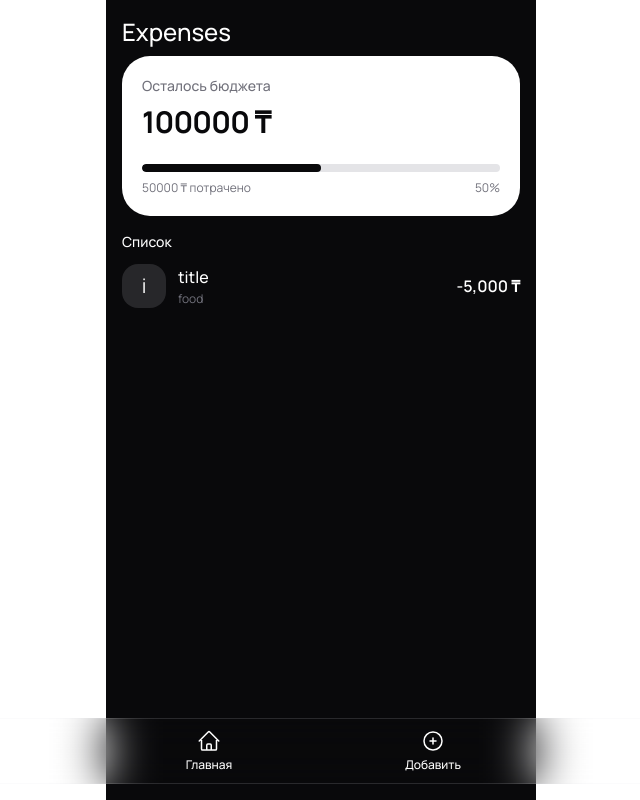
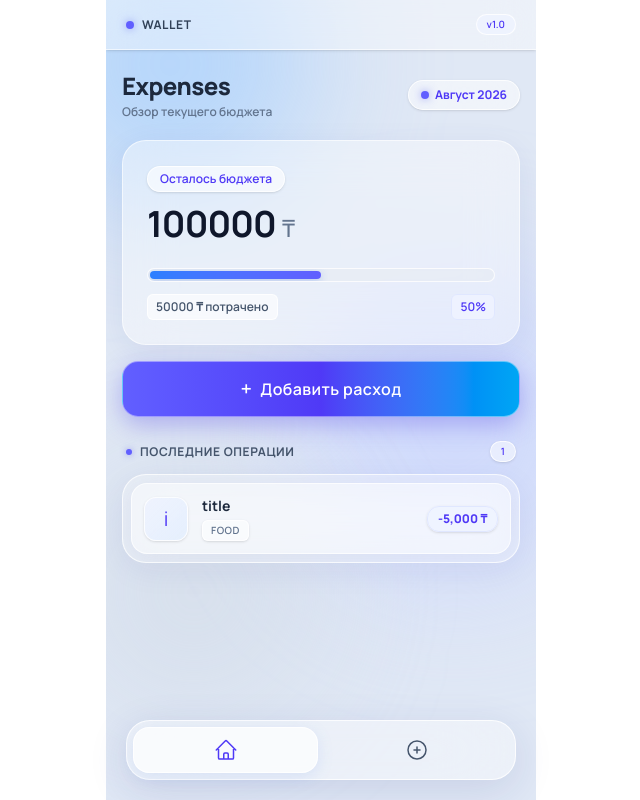
Before and after one commit to azikulovv/expense, a Nuxt app: page / in a window 1280 px wide. Shown: the whole page, without its empty margins (319-959 px from the left). Built offline with nearby package versions, Linux system fonts and the light colour scheme.

Commit message:
feat: обновлены интерфейсы и стили компонентов для улучшения пользовательского опыта

```diff
--- a/app/entity/budget/ui/budget-overview.vue
+++ b/app/entity/budget/ui/budget-overview.vue
@@ -5,22 +5,39 @@ const { incoming, outcoming, percentage } = useBudget();
 </script>
 
 <template>
-  <section class="rounded-[28px] bg-white p-5 text-zinc-950">
-    <p class="text-sm font-medium text-zinc-500">Осталось бюджета</p>
+  <section
+    class="relative overflow-hidden rounded-3xl border border-white/60 bg-white/40 p-6 text-slate-800 backdrop-blur-xl shadow-[0_8px_32px_0_rgba(31,38,135,0.07)]"
+  >
+    <div
+      class="inline-block rounded-full border border-white/80 bg-white/60 px-3 py-1 text-xs font-semibold text-indigo-600 shadow-sm"
+    >
+      Осталось бюджета
+    </div>
 
-    <div class="mt-2 text-3xl font-bold tracking-tight">{{ incoming }} ₸</div>
+    <div class="mt-3 text-4xl font-bold tracking-tight text-slate-900">
+      {{ incoming }} <span class="text-2xl font-light text-slate-500">₸</span>
+    </div>
 
     <div class="mt-6">
-      <div class="h-2 overflow-hidden rounded-full bg-zinc-200">
+      <div
+        class="h-3.5 w-full overflow-hidden rounded-full border border-white/80 bg-slate-200/50 p-0.5 backdrop-blur-sm"
+      >
         <div
-          class="h-full w-1 rounded-full bg-zinc-950"
+          class="h-full rounded-full bg-gradient-to-r from-blue-500 to-indigo-500 shadow-[0_2px_8px_rgba(91,134,229,0.4)] transition-all duration-500"
           :style="{ width: `${percentage}%` }"
         />
       </div>
 
-      <div class="mt-2 flex justify-between text-xs text-zinc-500">
-        <span>{{ outcoming }} ₸ потрачено</span>
-        <span>{{ percentage }}%</span>
+      <div
+        class="mt-3 flex justify-between text-xs font-semibold text-slate-600"
+      >
+        <span class="rounded-md bg-white/60 px-2 py-1 border border-white/80"
+          >{{ outcoming }} ₸ потрачено</span
+        >
+        <span
+          class="rounded-md bg-indigo-50 px-2 py-1 text-indigo-600 border border-indigo-100"
+          >{{ percentage }}%</span
+        >
       </div>
     </div>
   </section>
--- a/app/entity/expense/ui/ExpenseItem.vue
+++ b/app/entity/expense/ui/ExpenseItem.vue
@@ -8,24 +8,33 @@ defineProps<{
 </script>
 
 <template>
-  <button class="flex w-full items-center gap-3 py-3 text-left">
+  <button
+    class="group flex w-full items-center gap-3.5 rounded-2xl border border-white/70 bg-white/40 p-3 text-left transition-all duration-200 backdrop-blur-xl shadow-[0_4px_20px_rgba(31,38,135,0.05)] hover:border-white/90 hover:bg-white/60 hover:shadow-[0_8px_25px_rgba(91,134,229,0.12)] active:scale-[0.98] active:bg-white/30"
+  >
+    <!-- Иконка с глубоким ледяным градиентом -->
     <div
-      class="flex size-11 shrink-0 items-center justify-center rounded-2xl bg-zinc-800 text-xl"
+      class="flex size-11 shrink-0 items-center justify-center rounded-xl border border-white/80 bg-gradient-to-br from-indigo-50/80 to-blue-100/60 text-xl text-indigo-600 shadow-sm transition-transform group-hover:scale-105"
     >
       {{ icon }}
     </div>
 
+    <!-- Инфо блок -->
     <div class="min-w-0 flex-1">
-      <p class="truncate font-medium text-white">
+      <p class="truncate text-sm font-bold text-slate-800">
         {{ title }}
       </p>
 
-      <p class="mt-0.5 text-xs text-zinc-500">
+      <span
+        class="mt-1 inline-block rounded-md border border-white/80 bg-white/50 px-2 py-0.5 text-[10px] font-semibold uppercase tracking-wider text-slate-500 shadow-sm"
+      >
         {{ type }}
-      </p>
+      </span>
     </div>
 
-    <span class="font-semibold text-white">
+    <!-- Сумма -->
+    <span
+      class="rounded-xl border border-indigo-100 bg-indigo-50/80 px-2.5 py-1 text-xs font-extrabold text-indigo-600 backdrop-blur-md shadow-sm"
+    >
       -{{ amount.toLocaleString() }} ₸
     </span>
   </button>
--- a/app/feature/add-expense-form/model/useExpenseForm.ts
+++ b/app/feature/add-expense-form/model/useExpenseForm.ts
@@ -15,6 +15,7 @@ export const useExpenseForm = () => {
   const errors = ref<Partial<Record<keyof FormSchema, string[]>>>({});
 
   function submit() {
+    errors.value = {};
     const result = formSchema.safeParse(form);
 
     if (!result.success) {
--- a/app/layouts/default.vue
+++ b/app/layouts/default.vue
@@ -4,9 +4,42 @@ import { BottomNavigation } from "~/widget/bottom-navigation";
 
 <template>
   <div
-    class="relative mx-auto min-h-dvh h-screen overflow-auto w-full max-w-107.5 bg-zinc-950 text-white"
+    class="relative mx-auto flex h-screen min-h-dvh w-full max-w-107.5 flex-col overflow-hidden bg-[#E0E8F5] text-slate-800 selection:bg-indigo-500 selection:text-white"
   >
-    <main class="p-4 pb-[calc(env(safe-area-inset-bottom)+64px)]">
+    <!-- Фоновые ледяные орбы для создания эффекта преломления стекла -->
+    <div
+      class="pointer-events-none absolute -left-20 -top-20 h-72 w-72 rounded-full bg-blue-300/50 blur-3xl"
+    />
+    <div
+      class="pointer-events-none absolute -right-20 top-1/3 h-80 w-80 rounded-full bg-indigo-200/60 blur-3xl"
+    />
+    <div
+      class="pointer-events-none absolute -left-10 bottom-20 h-64 w-64 rounded-full bg-slate-300/40 blur-3xl"
+    />
+
+    <!-- Ледяная стеклянная шапка -->
+    <header
+      class="sticky top-0 z-40 flex items-center justify-between border-b border-white/60 bg-white/40 px-5 py-3.5 backdrop-blur-xl shadow-sm"
+    >
+      <div class="flex items-center gap-2">
+        <span
+          class="size-2 rounded-full bg-indigo-500 shadow-[0_0_8px_rgba(99,102,241,0.6)]"
+        />
+        <span class="text-xs font-bold tracking-wider text-slate-700 uppercase"
+          >Wallet</span
+        >
+      </div>
+      <span
+        class="rounded-full border border-white/80 bg-indigo-50/80 px-2.5 py-0.5 text-[10px] font-semibold text-indigo-600 backdrop-blur-md"
+      >
+        v1.0
+      </span>
+    </header>
+
+    <!-- Основной контент со скроллом -->
+    <main
+      class="relative z-10 flex-1 overflow-auto p-4 pb-[calc(env(safe-area-inset-bottom)+100px)]"
+    >
       <slot />
     </main>
 
--- a/app/pages/index.vue
+++ b/app/pages/index.vue
@@ -5,9 +5,45 @@ import ExpenseList from "~/widget/expense-list/ui/expense-list.vue";
 </script>
 
 <template>
-  <h1 class="text-2xl font-medium">Expenses</h1>
+  <div class="flex flex-col">
+    <!-- Шапка страницы -->
+    <header class="flex items-center justify-between py-1">
+      <div>
+        <h1 class="text-2xl font-black tracking-tight text-slate-800">
+          Expenses
+        </h1>
+        <p class="mt-0.5 text-xs font-semibold text-slate-500">
+          Обзор текущего бюджета
+        </p>
+      </div>
 
-  <BudgetOverview class="mt-2" />
+      <!-- Стеклянный индикатор месяца -->
+      <div
+        class="inline-flex items-center gap-1.5 rounded-2xl border border-white/80 bg-white/50 px-3 py-1.5 text-xs font-bold text-indigo-600 backdrop-blur-xl shadow-sm"
+      >
+        <span
+          class="size-2 rounded-full bg-indigo-500 shadow-[0_0_8px_rgba(99,102,241,0.6)]"
+        />
+        Август 2026
+      </div>
+    </header>
 
-  <ExpenseList class="mt-4" />
+    <!-- Обзор бюджета (BudgetOverview) -->
+    <BudgetOverview class="mt-4" />
+
+    <!-- Быстрое действие -->
+    <div class="mt-4">
+      <NuxtLink to="/operations">
+        <BaseButton variant="primary">
+          <span class="flex items-center gap-2">
+            <span class="text-xl">+</span>
+            <span>Добавить расход</span>
+          </span>
+        </BaseButton>
+      </NuxtLink>
+    </div>
+
+    <!-- Список расходов (ExpenseList) -->
+    <ExpenseList class="mt-6" />
+  </div>
 </template>
--- a/app/shared/ui/button/BaseButton.vue
+++ b/app/shared/ui/button/BaseButton.vue
@@ -13,11 +13,14 @@ withDefaults(
 <template>
   <button
     :disabled="disabled"
-    class="flex h-14 w-full items-center justify-center rounded-2xl px-5 text-sm font-semibold transition active:scale-[0.98] disabled:pointer-events-none disabled:opacity-50"
+    class="flex h-14 w-full items-center justify-center rounded-2xl border px-5 text-base font-semibold tracking-wide backdrop-blur-xl transition-all duration-300 hover:scale-[1.01] active:scale-[0.98] disabled:pointer-events-none disabled:opacity-40 disabled:scale-100 disabled:shadow-none"
     :class="{
-      'bg-white text-zinc-950': variant === 'primary',
-      'bg-zinc-800 text-white': variant === 'secondary',
-      'bg-rose-500/15 text-rose-400': variant === 'danger',
+      'border-white/40 bg-gradient-to-r from-indigo-500 via-indigo-600 to-sky-500 text-white shadow-[0_8px_25px_rgba(79,70,229,0.35)] hover:shadow-[0_12px_30px_rgba(79,70,229,0.5)]':
+        variant === 'primary',
+      'border-white/80 bg-white/50 text-slate-800 shadow-[0_4px_20px_rgba(31,38,135,0.06)] hover:bg-white/75 hover:shadow-[0_8px_25px_rgba(31,38,135,0.12)]':
+        variant === 'secondary',
+      'border-white/40 bg-gradient-to-r from-rose-500 to-pink-500 text-white shadow-[0_8px_25px_rgba(244,63,94,0.35)] hover:shadow-[0_12px_30px_rgba(244,63,94,0.5)]':
+        variant === 'danger',
     }"
   >
     <slot />
--- a/app/widget/bottom-navigation/ui/bottom-navigation-item.vue
+++ b/app/widget/bottom-navigation/ui/bottom-navigation-item.vue
@@ -2,7 +2,6 @@
 defineProps<{
   to: string;
   icon: string;
-  label: string;
 }>();
 </script>
 
@@ -44,7 +43,5 @@ defineProps<{
         />
       </svg>
     </template>
-
-    <span>{{ label }}</span>
   </NuxtLink>
 </template>
--- a/app/widget/bottom-navigation/ui/bottom-navigation.vue
+++ b/app/widget/bottom-navigation/ui/bottom-navigation.vue
@@ -3,12 +3,10 @@ import { BottomNavigationItem } from "~/widget/bottom-navigation/ui";
 
 const items = [
   {
-    label: "Главная",
     to: "/",
     icon: "home",
   },
   {
-    label: "Добавить",
     to: "/operations",
     icon: "plus",
   },
@@ -17,14 +15,15 @@ const items = [
 
 <template>
   <nav
-    class="fixed inset-x-4 bottom-4 z-50 border rounded-full border-zinc-200/15 bg-zinc/90 backdrop-blur-xl pb-[env(safe-area-inset-bottom)]"
+    class="fixed bottom-5 left-1/2 z-50 w-[calc(100%-2.5rem)] max-w-97.5 -translate-x-1/2 rounded-3xl border border-white/80 bg-white/40 p-1.5 shadow-[0_10px_40px_rgba(31,38,135,0.12)] backdrop-blur-2xl pb-[calc(0.375rem+env(safe-area-inset-bottom))]"
   >
-    <div class="mx-auto flex h-16 max-w-md items-center">
+    <div class="grid grid-cols-2 gap-1.5">
       <BottomNavigationItem
         v-for="item in items"
+        :key="item.to"
         :to="item.to"
-        :label="item.label"
         :icon="item.icon"
+        class="flex items-center justify-center gap-2 rounded-2xl border border-transparent py-2.5 text-xs font-bold text-slate-600 transition-all duration-300 hover:text-indigo-600 aria-[current=page]:border-white/80 aria-[current=page]:bg-white/70 aria-[current=page]:text-indigo-600 aria-[current=page]:shadow-[0_4px_16px_rgba(91,134,229,0.15)]"
       />
     </div>
   </nav>
--- a/app/widget/expense-list/ui/expense-list.vue
+++ b/app/widget/expense-list/ui/expense-list.vue
@@ -6,16 +6,56 @@ const { list } = useExpenseList();
 </script>
 
 <template>
-  <section>
-    <h2 class="font-medium text-sm">Список</h2>
+  <section class="mt-6">
+    <!-- Заголовок секции со стеклянным бейджем -->
+    <div class="mb-3 flex items-center justify-between px-1">
+      <div class="flex items-center gap-2">
+        <span
+          class="size-1.5 rounded-full bg-indigo-500 shadow-[0_0_6px_rgba(99,102,241,0.6)]"
+        />
+        <h2 class="text-xs font-bold uppercase tracking-wider text-slate-600">
+          Последние операции
+        </h2>
+      </div>
 
-    <template v-for="(item, index) in list" :key="index">
+      <span
+        v-if="list?.length"
+        class="rounded-full border border-white/80 bg-white/50 px-2.5 py-0.5 text-[10px] font-semibold text-indigo-600 backdrop-blur-md shadow-sm"
+      >
+        {{ list.length }}
+      </span>
+    </div>
+
+    <!-- Основная стеклянная панель списка -->
+    <div
+      class="overflow-hidden rounded-3xl border border-white/70 bg-white/30 p-2 backdrop-blur-xl shadow-[0_8px_32px_rgba(31,38,135,0.06)]"
+    >
+      <div v-if="list?.length" class="flex flex-col gap-1.5">
         <ExpenseItem
+          v-for="(item, index) in list"
+          :key="index"
           :icon="'i'"
           :type="item.type"
           :title="item.title"
           :amount="item.amount"
         />
-    </template>
+      </div>
+
+      <!-- Состояние для пустого списка -->
+      <div
+        v-else
+        class="flex flex-col items-center justify-center py-8 text-center"
+      >
+        <div
+          class="flex size-12 items-center justify-center rounded-2xl border border-white/80 bg-indigo-50/60 text-xl text-indigo-400 backdrop-blur-md"
+        >
+          ❄️
+        </div>
+        <p class="mt-3 text-sm font-semibold text-slate-700">
+          Список расходов пуст
+        </p>
+        <p class="mt-0.5 text-xs text-slate-400">Добавьте новую операцию</p>
+      </div>
+    </div>
   </section>
 </template>
```
Also changed, not shown: app/feature/add-expense-form/ui/add-expense-form.vue (+19 -6 lines), app/pages/operations.vue (+19 -2 lines), app/shared/ui/input/BaseInput.vue (+21 -2 lines). Lines whose indentation alone changed are shown as unchanged.
